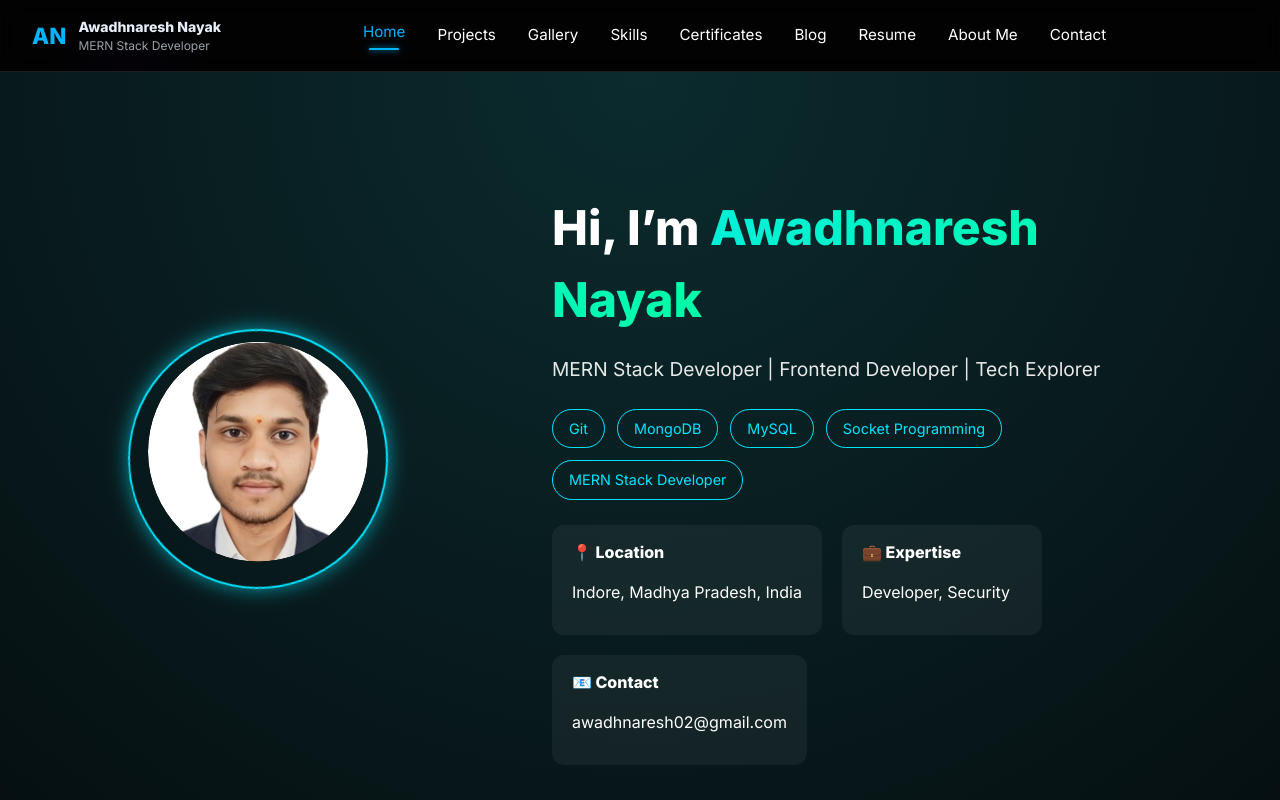
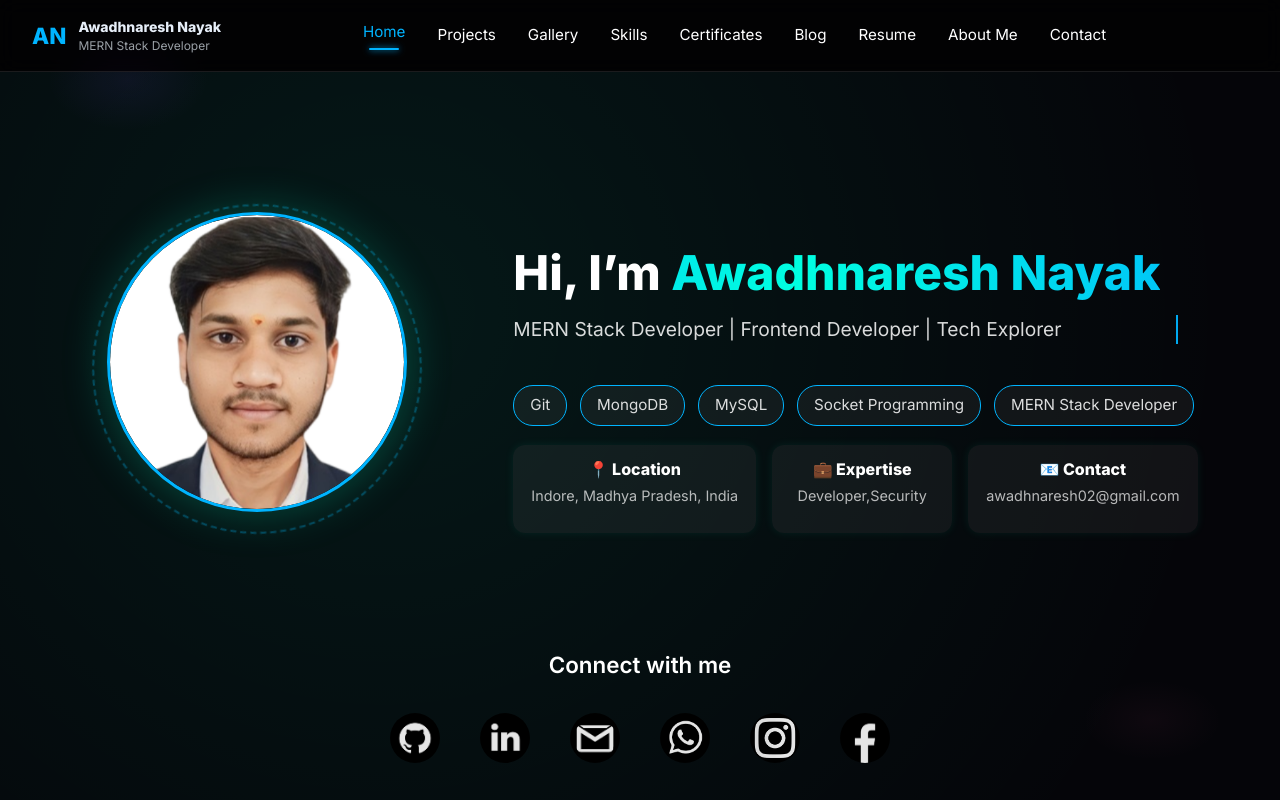
Before and after one commit to AwadhnareshNayak/Portfolio-Website, a React (Vite) app: page / in a window 1280 px wide. Shown: the top 800 px of the page. Built offline with nearby package versions, Linux system fonts and the light colour scheme; the HTML template or start-up script is replaced by a standard one.

Commit message:
One commit

```diff
--- a/src/CSS/Home.css
+++ b/src/CSS/Home.css
@@ -1,149 +1,69 @@
-/* ===============================
-   HOME SECTION
-================================ */
 .home-section {
   min-height: 100vh;
-  padding: 80px 10%;
-  background: radial-gradient(circle at top, #0b2b2e, #050b0d);
+  width: 100%;
+  display: flex;
+  flex-direction: column;
+  justify-content: center;
+  gap: 3rem;
+  align-items: center;
+  padding: 3rem 2rem 1rem;
+  background: radial-gradient(circle at 30% 30%, rgba(0,255,200,0.08), transparent 80%);
   color: #fff;
 }
 
-/* ===============================
-   TOP LAYOUT
-================================ */
 .home-top {
   display: flex;
   align-items: center;
-  justify-content: space-between;
-  gap: 60px;
+  justify-content: space-evenly;
+  width: 100%;
+  max-width: 1250px;
   flex-wrap: wrap;
+  gap: 2rem;
 }
 
-/* ===============================
-   PHOTO AREA (FINAL FIX)
-================================ */
-.photo-container {
-  position: relative;
-  width: 260px;
-  height: 260px;
+/* Photo */
+.photo-container { position: relative; flex: 0 0 380px; display: flex; justify-content: center; align-items: center; z-index: 1;}
+.photo-ring { position: absolute; width: 330px; height: 330px; border-radius: 50%; border: 2px dashed var(--accent); opacity: 0.3; }
+.photo-frame { position: relative; border-radius: 50%; overflow: hidden; width: 300px; height: 300px; box-shadow: 0 0 45px rgba(0,255,200,0.25); border: 3px solid var(--accent); z-index: 1; }
+.profile-photo { width: 100%; height: 100%; object-fit: cover; border-radius: 50%; }
+
+/* Info Section */
+.home-info { flex: 1; min-width: 360px; max-width: 700px; display: flex; flex-direction: column; justify-content: center; }
+.home-title { font-size: 3rem; font-weight: 700; line-height: 1.2; margin-bottom: 0.4rem; }
+.home-name { background: linear-gradient(90deg, var(--accent), var(--accent-2), var(--accent)); -webkit-background-clip: text; color: transparent; background-size: 200%; display: inline-block; }
+.typing-effect { font-size: 1.2rem; color: rgba(255,255,255,0.85); margin-top: 0.4rem; max-width: 95%; display: inline-block; overflow: hidden; white-space: nowrap; border-right: 0.15em solid var(--accent); animation: typing 3.5s steps(40,end) forwards, blink .8s infinite; }
+
+/* Profession Tags */
+.profession-tags { display: flex; flex-wrap: wrap; gap: 0.8rem; margin-top: 1.4rem; }
+.profession-tag { border: 1px solid var(--accent); padding: 8px 16px; border-radius: 20px; font-size: 0.95rem; color: rgba(255,255,255,0.85); cursor: default; background: rgba(255,255,255,0.05); }
+
+/* Info Cards */
+.info-cards { display: flex; gap: 1rem; flex-wrap: wrap; margin-top: 1.2rem; }
+.info-card { background: rgba(255,255,255,0.05); border-radius: 12px; padding: 12px 18px; min-width: 180px; text-align: center; box-shadow: 0 0 10px rgba(0,255,200,0.08); }
+.info-card p { font-size: 0.9rem; color: rgba(255,255,255,0.7); margin-top: 4px; }
+
+/* Quick Links */
+.quick-links { text-align: center; margin-top: 1.2rem; }
+.quick-links h2 { font-size: 1.4rem; margin-bottom: 0.5rem; }
+.quick-links-list { display: flex; flex-wrap: wrap; justify-content: center; gap: 22px; }
+.quick-link-img { width: 50px; height: 50px; border-radius: 50%; object-fit: cover; filter: brightness(0.9); transition: all 0.3s ease; }
+
+.quick-links {
   display: flex;
-  align-items: center;
-  justify-content: center;
-}
-
-/* 🔵 ROTATING RING (BEHIND IMAGE) */
-.photo-ring {
-  position: absolute;
-  width: 260px;
-  height: 260px;
-  border-radius: 50%;
-  border: 2px solid #00e5ff;
-  box-shadow: 0 0 20px rgba(0, 229, 255, 0.6);
-  z-index: 1;
-}
-
-/* ⚫ IMAGE FRAME (ON TOP) */
-.photo-frame {
-  position: relative;
-  width: 220px;
-  height: 220px;
-  border-radius: 50%;
-  overflow: hidden;
-  background: #000;
-  z-index: 5;
-}
-
-/* 🖼️ PROFILE IMAGE (VISIBLE GUARANTEED) */
-.profile-photo {
-  width: 100%;
-  height: 100%;
-  object-fit: cover;      /* 🔥 MOST IMPORTANT */
-  border-radius: 50%;
-  display: block;
-  z-index: 10;
-}
-
-/* ===============================
-   RIGHT CONTENT
-================================ */
-.home-info {
-  max-width: 600px;
-}
-
-.home-title {
-  font-size: 3rem;
-  margin-bottom: 10px;
-}
-
-.home-name {
-  background: linear-gradient(90deg, #00e5ff, #00ff9d);
-  background-size: 200%;
-  -webkit-background-clip: text;
-  -webkit-text-fill-color: transparent;
-}
-
-.typing-effect {
-  font-size: 1.2rem;
-  margin-bottom: 25px;
-  opacity: 0.9;
-}
-
-/* ===============================
-   SKILLS TAGS
-================================ */
-.profession-tags {
-  display: flex;
-  flex-wrap: wrap;
-  gap: 12px;
-  margin-bottom: 25px;
-}
-
-.profession-tag {
-  padding: 8px 16px;
-  border-radius: 20px;
-  border: 1px solid #00e5ff;
-  color: #00e5ff;
-  font-size: 0.9rem;
-}
-
-/* ===============================
-   INFO CARDS
-================================ */
-.info-cards {
-  display: flex;
-  gap: 20px;
-  flex-wrap: wrap;
-}
-
-.info-card {
-  background: rgba(255, 255, 255, 0.05);
-  padding: 15px 20px;
-  border-radius: 12px;
-  min-width: 200px;
-}
-
-/* ===============================
-   SOCIAL LINKS
-================================ */
-.quick-links {
-  margin-top: 80px;
-  text-align: center;
+  flex-direction: column;
+  align-items: center; /* centers everything horizontally */
+  gap: 1rem;
+  margin-top: 3rem;
 }
 
 .quick-links-title {
-  font-size: 1.6rem;
-  margin-bottom: 20px;
+  font-size: 1.5rem;
+  font-weight: 600;
+  color: #fff;
 }
 
 .quick-links-list {
   display: flex;
-  justify-content: center;
-  gap: 25px;
+  gap: 1.5rem;
+  justify-content: center; /* ensures icons are centered */
 }
-
-.quick-link-img {
-  width: 42px;
-  height: 42px;
-  object-fit: contain;
-  filter: brightness(0.9);
-}
--- a/src/pages/Contact.jsx
+++ b/src/pages/Contact.jsx
@@ -2,8 +2,15 @@ import React, { useState } from "react";
 import { motion } from "framer-motion";
 import emailjs from "emailjs-com";
 
-import "../CSS/Contact.css";
-import "../index.css";
+import githubLogo from "../../public/github.png";
+import linkedinLogo from "../../public/linkedin.png";
+import gmailLogo from "../../public/gmail.png";
+import whatsappLogo from "../../public/whatsapp.png";
+import instagramLogo from "../../public/insta.png";
+import facebookLogo from "../../public/facebook.png";
+
+import "../CSS/Contact.css"
+import '../index.css'
 
 export default function Contact() {
   const [form, setForm] = useState({
@@ -60,12 +67,12 @@ export default function Contact() {
   };
 
   const quickLinks = [
-    { img: "/github.png", title: "GitHub", link: "https://github.com/AwadhnareshNayak" },
-    { img: "/linkedin.png", title: "LinkedIn", link: "https://www.linkedin.com/in/awadhnaresh-nayak-5a5977237/" },
-    { img: "/gmail.png", title: "Email", link: "mailto:awadhnaresh02@gmail.com" },
-    { img: "/whatsapp.png", title: "WhatsApp", link: "https://wa.me/+916260419871" },
-    { img: "/insta.png", title: "Instagram", link: "https://www.instagram.com/awadh_02?igsh=aTVzZWoxZzNwbHRs" },
-    { img: "/facebook.png", title: "Facebook", link: "https://www.facebook.com/share/1D1HYc7qC2/" },
+    { img: githubLogo, title: "GitHub", link: "https://github.com/AwadhnareshNayak" },
+    { img: linkedinLogo, title: "LinkedIn", link: "https://www.linkedin.com/in/awadhnaresh-nayak-5a5977237/" },
+    { img: gmailLogo, title: "Email", link: "mailto:awadhnaresh02@gmail.com" },
+    { img: whatsappLogo, title: "WhatsApp", link: "https://wa.me/+916260419871" },
+    { img: instagramLogo, title: "Instagram", link: "https://www.instagram.com/awadh_02?igsh=aTVzZWoxZzNwbHRs" },
+    { img: facebookLogo, title: "Facebook", link: "https://www.facebook.com/share/1D1HYc7qC2/" },
   ];
 
   return (
@@ -131,16 +138,7 @@ export default function Contact() {
           🚀 Send Message
         </motion.button>
 
-        {status && (
-          <motion.p
-            initial={{ opacity: 0, y: 5 }}
-            animate={{ opacity: 1, y: 0 }}
-            transition={{ duration: 0.3 }}
-            className="contact-status"
-          >
-            {status}
-          </motion.p>
-        )}
+        {status && <motion.p initial={{ opacity: 0, y: 5 }} animate={{ opacity: 1, y: 0 }} transition={{ duration: 0.3 }} className="contact-status">{status}</motion.p>}
       </motion.form>
     </section>
   );
--- a/src/pages/Home.jsx
+++ b/src/pages/Home.jsx
@@ -3,29 +3,37 @@ import { motion } from 'framer-motion'
 import "../CSS/Home.css"
 import '../index.css'
 
+
+// 🖼️ Import Assets
+import photo from '../../public/photo.jpg'
+import githubLogo from '../../public/github.png'
+import linkedinLogo from '../../public/linkedin.png'
+import gmailLogo from '../../public/gmail.png'
+import whatsappLogo from '../../public/whatsapp.png'
+import instagramLogo from '../../public/insta.png'
+import facebookLogo from '../../public/facebook.png'
+
 export default function Home() {
-
   const professions = [
     'Git',
     'MongoDB',
-    'MySQL',
+    "MySQL",
     'Socket Programming',
     'MERN Stack Developer',
   ]
 
   const quickLinks = [
-    { img: '/github.png', title: 'GitHub', link: 'https://github.com/AwadhnareshNayak' },
-    { img: '/linkedin.png', title: 'LinkedIn', link: 'https://www.linkedin.com/in/awadhnaresh-nayak-5a5977237/' },
-    { img: '/gmail.png', title: 'Email', link: 'mailto:awadhnaresh02@gmail.com' },
-    { img: '/whatsapp.png', title: 'WhatsApp', link: 'https://wa.me/+916260419871' },
-    { img: '/insta.png', title: 'Instagram', link: 'https://www.instagram.com/awadh_02' },
-    { img: '/facebook.png', title: 'Facebook', link: 'https://www.facebook.com/share/1D1HYc7qC2/' },
+    { img: githubLogo, title: 'GitHub', link: 'https://github.com/AwadhnareshNayak' },
+    { img: linkedinLogo, title: 'LinkedIn', link: 'https://www.linkedin.com/in/awadhnaresh-nayak-5a5977237/' },
+    { img: gmailLogo, title: 'Email', link: 'mailto:awadhnaresh02@gmail.com' },
+    { img: whatsappLogo, title: 'WhatsApp', link: 'https://wa.me/+916260419871' },
+    { img: instagramLogo, title: 'Instagram', link: 'https://www.instagram.com/awadh_02?igsh=aTVzZWoxZzNwbHRs' },
+    { img: facebookLogo, title: 'Facebook', link: 'https://www.facebook.com/share/1D1HYc7qC2/' },
   ]
 
   return (
     <section className="home-section">
-
-      {/* Typing animation */}
+      {/* Typing Effect Styles */}
       <style>
         {`
           @keyframes typing { from { width: 0; } to { width: 100%; } }
@@ -33,10 +41,9 @@ export default function Home() {
         `}
       </style>
 
-      {/* ===== TOP SECTION ===== */}
+      {/* Top Section: Photo + Info */}
       <div className="home-top">
-
-        {/* LEFT PHOTO */}
+        {/* Left: Glowing Photo */}
         <motion.div
           initial={{ opacity: 0, x: -60 }}
           animate={{ opacity: 1, x: 0 }}
@@ -48,24 +55,23 @@ export default function Home() {
             transition={{ duration: 25, repeat: Infinity, ease: 'linear' }}
             className="photo-ring"
           />
-
           <motion.div
             animate={{ y: [0, -8, 0] }}
             transition={{ duration: 4, repeat: Infinity, ease: 'easeInOut' }}
             className="photo-frame"
           >
             <motion.img
-              src="/photo.jpg"
-              alt="Awadhnaresh Nayak"
-              className="profile-photo"
-              initial={{ scale: 0.85, opacity: 0 }}
+              src={photo}
+              alt="Kunj Desai"
+              initial={{ scale: 0.8, opacity: 0 }}
               animate={{ scale: 1, opacity: 1 }}
               transition={{ duration: 1 }}
+              className="profile-photo"
             />
           </motion.div>
         </motion.div>
 
-        {/* RIGHT INFO */}
+        {/* Right: Info Section */}
         <motion.div
           initial={{ opacity: 0, x: 60 }}
           animate={{ opacity: 1, x: 0 }}
@@ -83,37 +89,28 @@ export default function Home() {
             </motion.span>
           </h1>
 
+          {/* Typing Animated Text */}
           <p className="typing-effect">
             MERN Stack Developer | Frontend Developer | Tech Explorer
           </p>
 
-          {/* SKILLS TAGS */}
+          {/* Profession Tags */}
           <motion.div className="profession-tags">
             {professions.map((role, i) => (
-              <motion.div
-                key={i}
-                className="profession-tag"
-                whileHover={{ scale: 1.05 }}
-                transition={{ type: 'spring', stiffness: 200 }}
-              >
+              <motion.div key={i} whileHover={{ scale: 1.05, background: 'linear-gradient(90deg,var(--accent),var(--accent-2))' }} transition={{ type: 'spring', stiffness: 200 }} className="profession-tag">
                 {role}
               </motion.div>
             ))}
           </motion.div>
 
-          {/* INFO CARDS */}
+          {/* Info Cards */}
           <motion.div className="info-cards">
             {[
               { label: '📍 Location', value: 'Indore, Madhya Pradesh, India' },
-              { label: '💼 Expertise', value: 'Developer, Security' },
+              { label: '💼 Expertise', value: 'Developer,Security' },
               { label: '📧 Contact', value: 'awadhnaresh02@gmail.com' },
             ].map((info, i) => (
-              <motion.div
-                key={i}
-                className="info-card"
-                whileHover={{ y: -4, scale: 1.05 }}
-                transition={{ type: 'spring', stiffness: 250 }}
-              >
+              <motion.div key={i} whileHover={{ y: -4, scale: 1.05 }} transition={{ type: 'spring', stiffness: 250 }} className="info-card">
                 <strong>{info.label}</strong>
                 <p>{info.value}</p>
               </motion.div>
@@ -122,7 +119,7 @@ export default function Home() {
         </motion.div>
       </div>
 
-      {/* ===== SOCIAL LINKS ===== */}
+      {/* Bottom Quick Links */}
       <motion.div className="quick-links">
         <h2 className="quick-links-title">Connect with me</h2>
         <div className="quick-links-list">
@@ -139,6 +136,7 @@ export default function Home() {
               <motion.img
                 src={item.img}
                 alt={item.title}
+                whileHover={{ filter: 'drop-shadow(0 0 15px var(--accent)) brightness(1.2)' }}
                 className="quick-link-img"
               />
             </motion.a>
```
